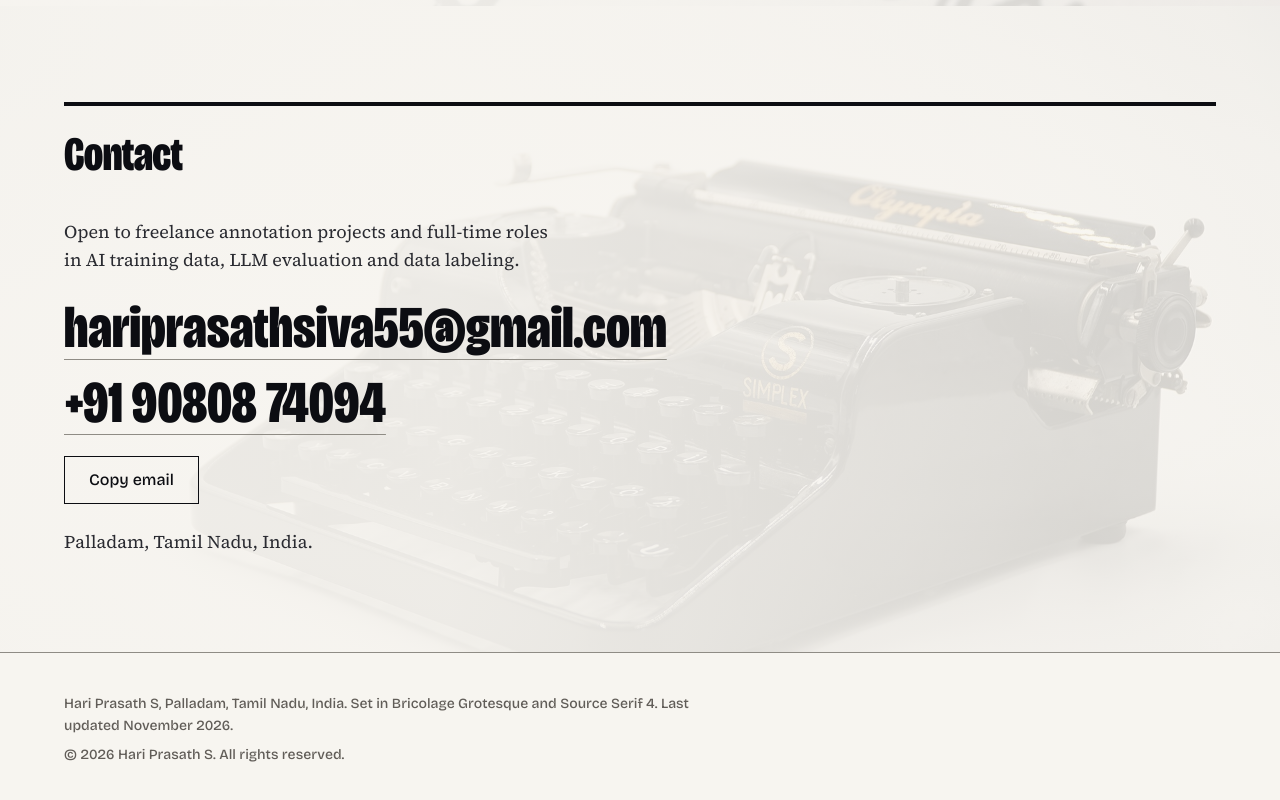
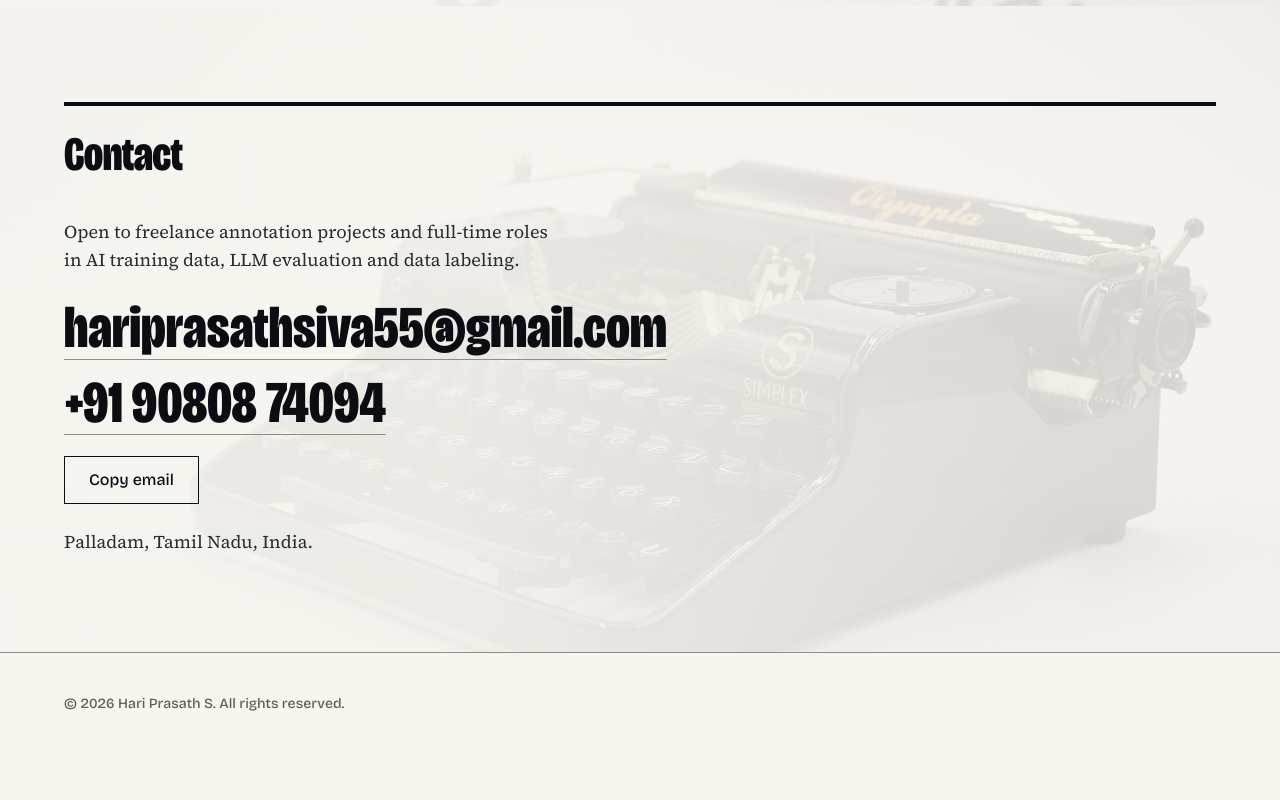
Before and after one commit to harix5/portfolio, a plain HTML site: page index.html in a window 1280 px wide. Shown: the part 5556-6356 px from the top of the page. After the commit the page ends 6311 px from the top, so only its background shows below. Drawn offline with nearby package versions, Linux system fonts and the light colour scheme.

Commit message:
Remove the address line from the footer
Co-Authored-By: Claude Opus 5.5 <noreply@anthropic.com>

```diff
--- a/index.html
+++ b/index.html
@@ -315,7 +315,6 @@
 
 <footer class="colophon">
   <div class="container">
-    <p>Hari Prasath S, Palladam, Tamil Nadu, India. Set in Bricolage Grotesque and Source Serif 4. Last updated November 2026.</p>
     <p>&copy; 2026 Hari Prasath S. All rights reserved.</p>
   </div>
 </footer>
```
